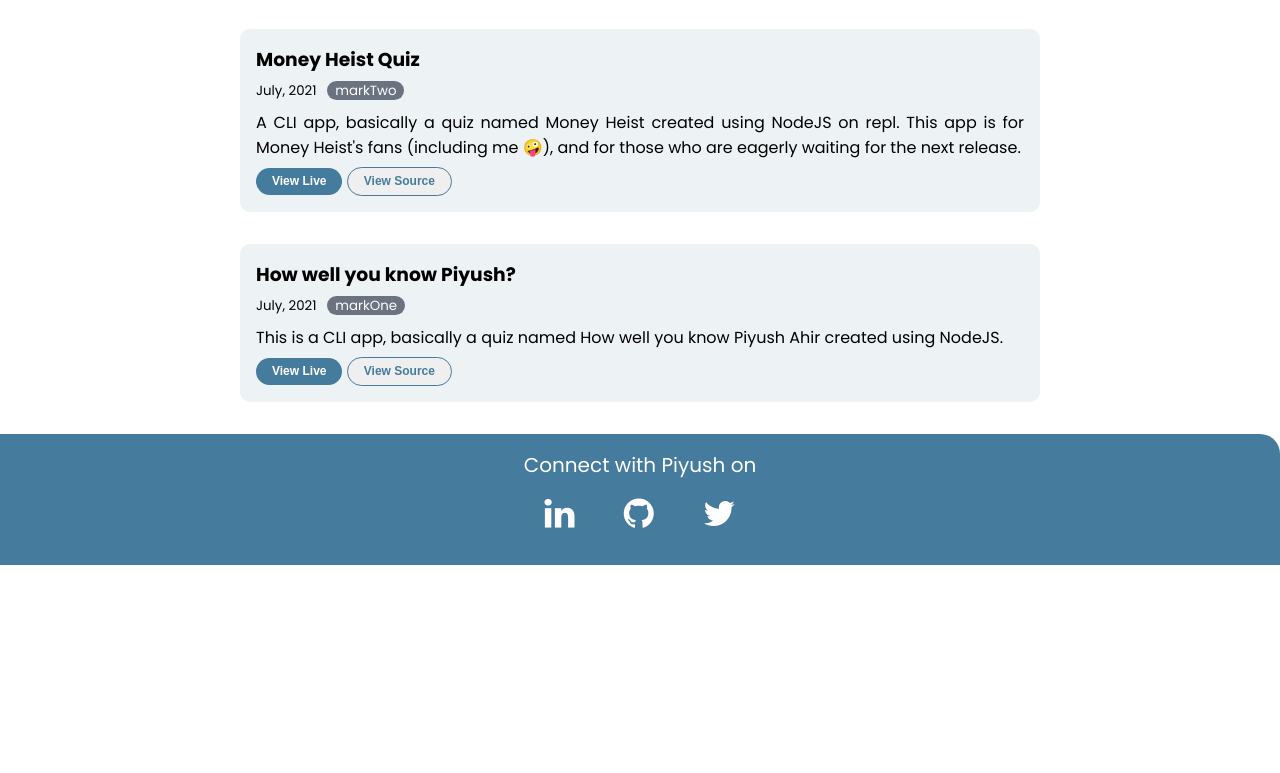
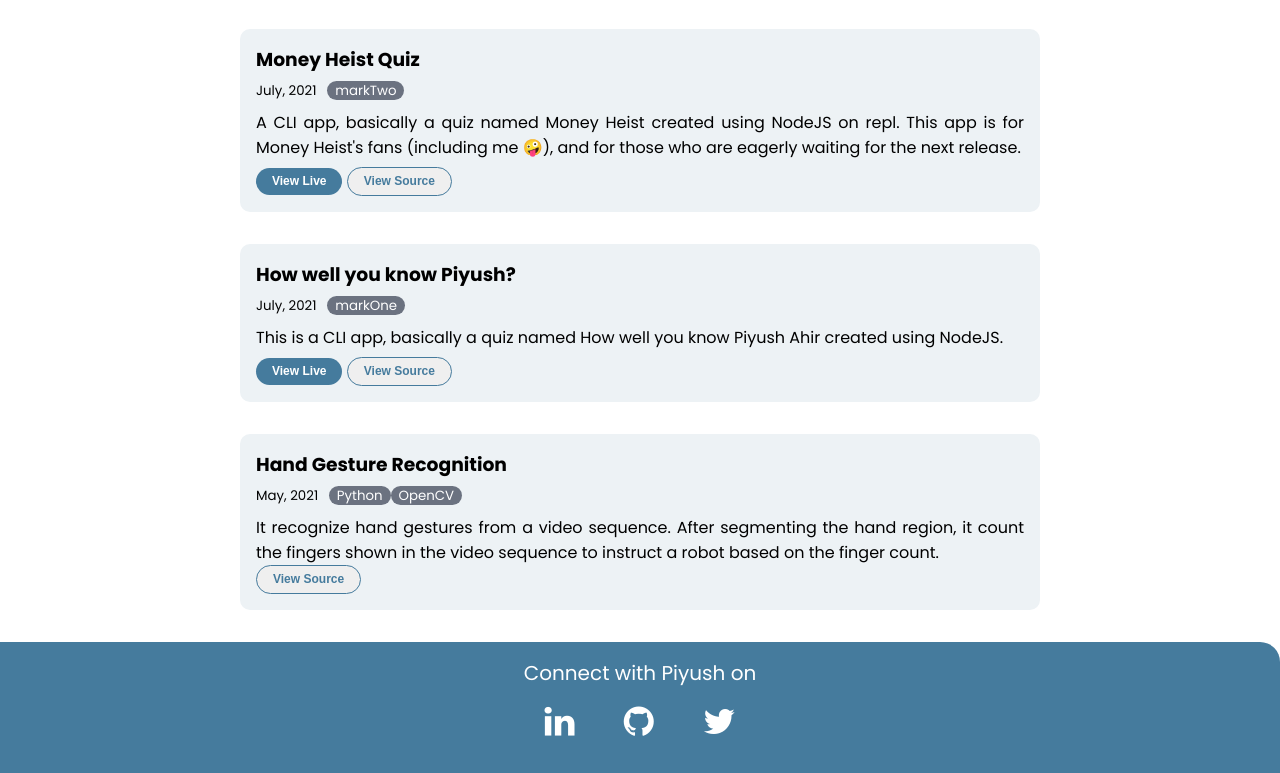
Before and after one commit to piyushahir28/personalPortfolio, a plain HTML site: page projects.html in a window 1280 px wide. Shown: the part 2357-3130 px from the top of the page. Before the commit the page ends 2922 px from the top, so only its background shows below. Drawn offline with Linux system fonts and the light colour scheme.

Commit message:
New project added

```diff
--- a/projects.html
+++ b/projects.html
@@ -140,14 +140,23 @@
                     <a class="links" href="https://github.com/piyushahir28/markTwo" target="_blank"><button class="link-secondary btn">View Source</button></a>
                 </div>
             </section>
+
             <section class="project-section">
-
                 <div class="project-container project-div">
                     <h3>How well you know Piyush?</h3>
                     <small>July, 2021 &nbsp; <span>markOne</span></small>
                     <p>This is a CLI app, basically a quiz named How well you know Piyush Ahir created using NodeJS.</p>
                     <a class="links" href="https://replit.com/@piyushahir28/markOne?embed=1&output=1" target="_blank"><button class="link-primary btn">View Live</button></a>
                     <a class="links" href="https://github.com/piyushahir28/markOne" target="_blank"><button class="link-secondary btn">View Source</button></a>
+                </div>
+            </section>
+
+            <section class="project-section">
+                <div class="project-container project-div">
+                    <h3>Hand Gesture Recognition</h3>
+                    <small>May, 2021 &nbsp; <span>Python</span><span>OpenCV</span></small>
+                    <p>It recognize hand gestures from a video sequence. After segmenting the hand region, it count the fingers shown in the video sequence to instruct a robot based on the finger count.</p>
+                    <a class="links" href="https://github.com/piyushahir28/Hand-Gesture-Recognition" target="_blank"><button class="link-secondary btn">View Source</button></a>
                 </div>
             </section>
 
```
